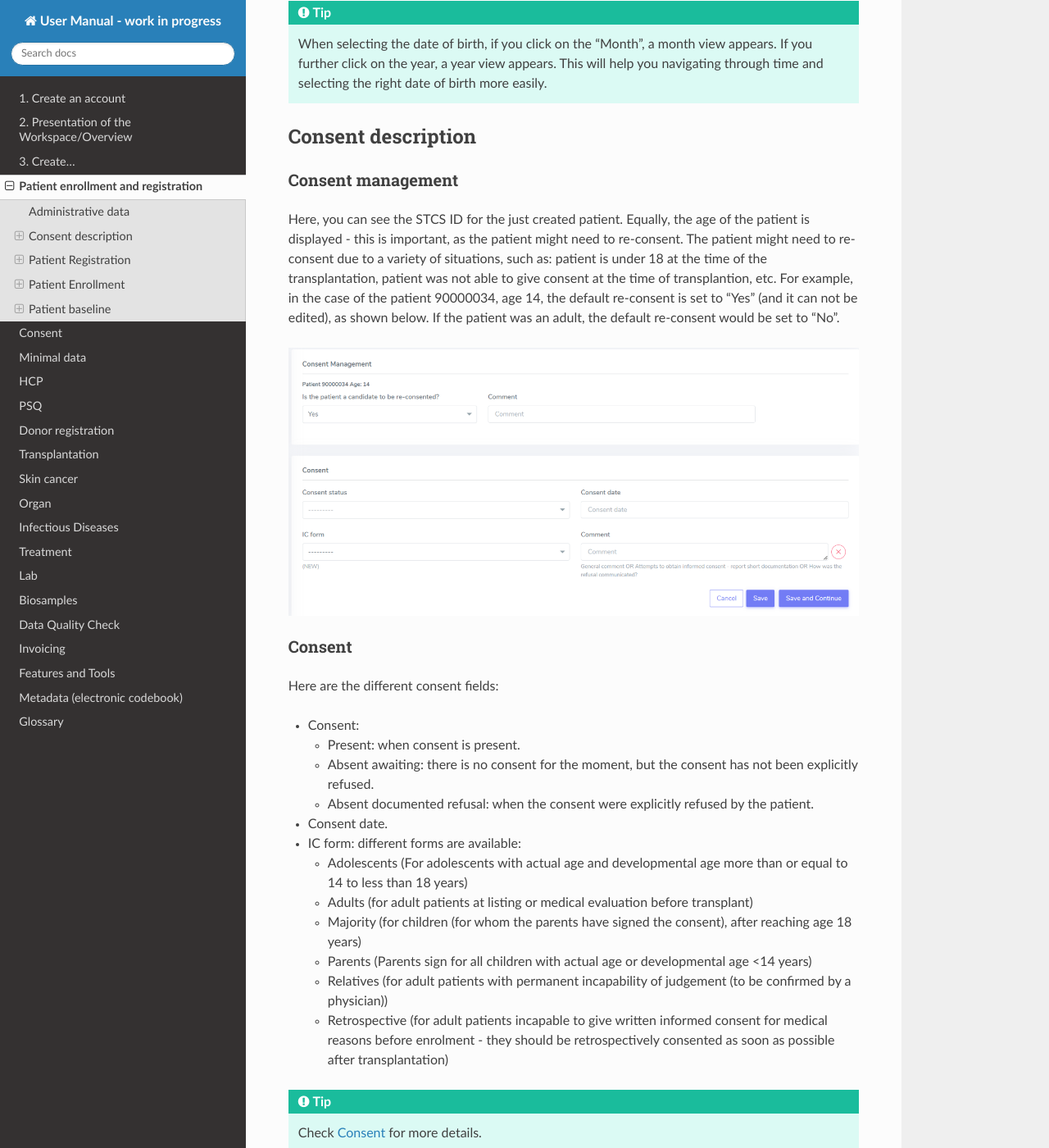
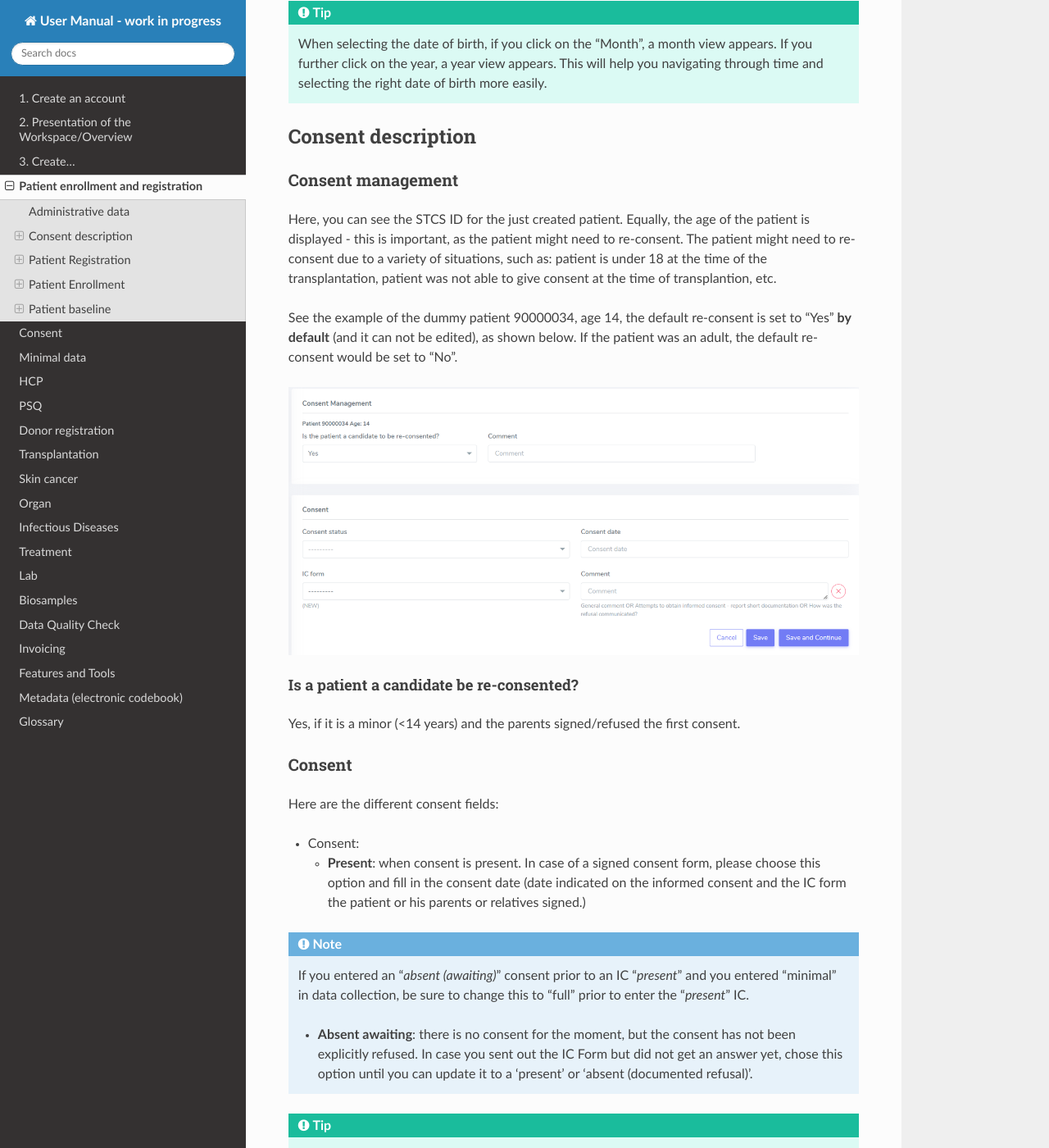
Before and after one commit to swiss-transplant-cohort-study/3LC-user-manual, a Sphinx documentation site: the page built from docs/source/patient2.rst, in a window 1280 px wide and 1400 px high, scrolled down 1638 px. Shown: the whole window at 82% size. Built offline with Sphinx 7.4.7 and the Read the Docs theme 3.1.0, drawn with Linux system fonts in a browser that asks for light colours; some of the changed text lies outside the part shown.

Commit message:
Update patient2.rst

```diff
--- a/docs/source/patient2.rst
+++ b/docs/source/patient2.rst
@@ -41,9 +41,16 @@ Consent description
 Consent management
 ====================
 
-Here, you can see the STCS ID for the just created patient. Equally, the age of the patient is displayed - this is important, as the patient might need to re-consent. The patient might need to re-consent due to a variety of situations, such as: patient is under 18 at the time of the transplantation, patient was not able to give consent at the time of transplantion, etc. For example, in the case of the patient 90000034, age 14, the default re-consent is set to "Yes" (and it can not be edited), as shown below. If the patient was an adult, the default re-consent would be set to "No".
+Here, you can see the STCS ID for the just created patient. Equally, the age of the patient is displayed - this is important, as the patient might need to re-consent. The patient might need to re-consent due to a variety of situations, such as: patient is under 18 at the time of the transplantation, patient was not able to give consent at the time of transplantion, etc.
+
+See the example of the dummy patient 90000034, age 14, the default re-consent is set to "Yes" **by default** (and it can not be edited), as shown below. If the patient was an adult, the default re-consent would be set to "No".
 
 .. image:: ConsentFields.png
+
+Is a patient a candidate be re-consented?
+-------------------------------------------
+
+Yes, if it is a minor (<14 years) and the parents signed/refused the first consent.
 
 Consent
 ===========
@@ -52,9 +59,19 @@ Here are the different consent fields:
 
 * Consent:
 
-  * Present: when consent is present.
-  * Absent awaiting: there is no consent for the moment, but the consent has not been explicitly refused.
-  * Absent documented refusal: when the consent were explicitly refused by the patient.
+  * **Present**: when consent is present. In case of a signed consent form, please choose this option and fill in the consent date (date indicated on the informed consent and the IC form the patient or his parents or relatives signed.)
+
+.. note:: If you entered an "*absent (awaiting)*" consent prior to an IC "*present*" and you entered "minimal" in data collection, be sure to change this to "full" prior to enter the "*present*" IC.
+
+  * **Absent awaiting**: there is no consent for the moment, but the consent has not been explicitly refused. In case you sent out the IC Form but did not get an answer yet, chose this option until you can update it to a ‘present’ or ‘absent (documented refusal)’.
+
+.. tip:: In data collection choose full or minimal (according to your intern procedure management) and as consent date enter the date you sent out the IC. In the comment field enter the attempts to obtain the informed consent (e.g. phone call on 1.3.2025, reminder sent on 1.3.2025, etc.)
+
+  * **Absent documented refusal**: when the consent were explicitly refused by the patient. For example, in case you get a written or oral (e.g. phone call) refusal of the participation in the STCS, enter this option.
+
+.. tip:: As date enter the date on the letter or of the oral refusal. In the comment field enter the attempts to obtain informed consent and/or how was the refusal communicated.
+
+.. note:: If you entered an ‘absent (awaiting)’ consent prior to an ‘absent (documented refusal)’ consent and you entered ‘full’ in data collection, be sure to change this to ‘minimal’ prior to enter the ‘absent (documented refusal)’ IC
 
 * Consent date.
 
```
